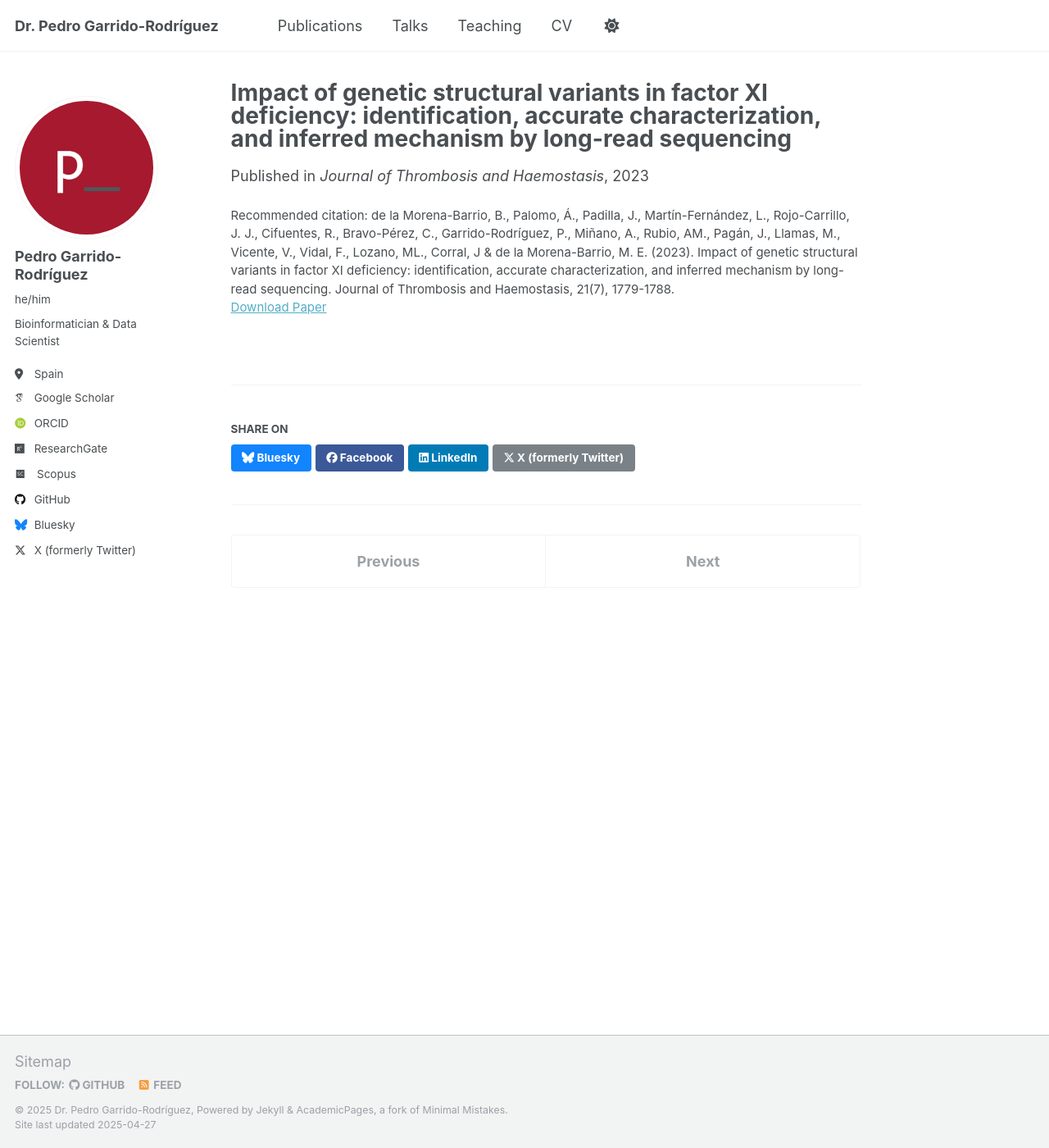
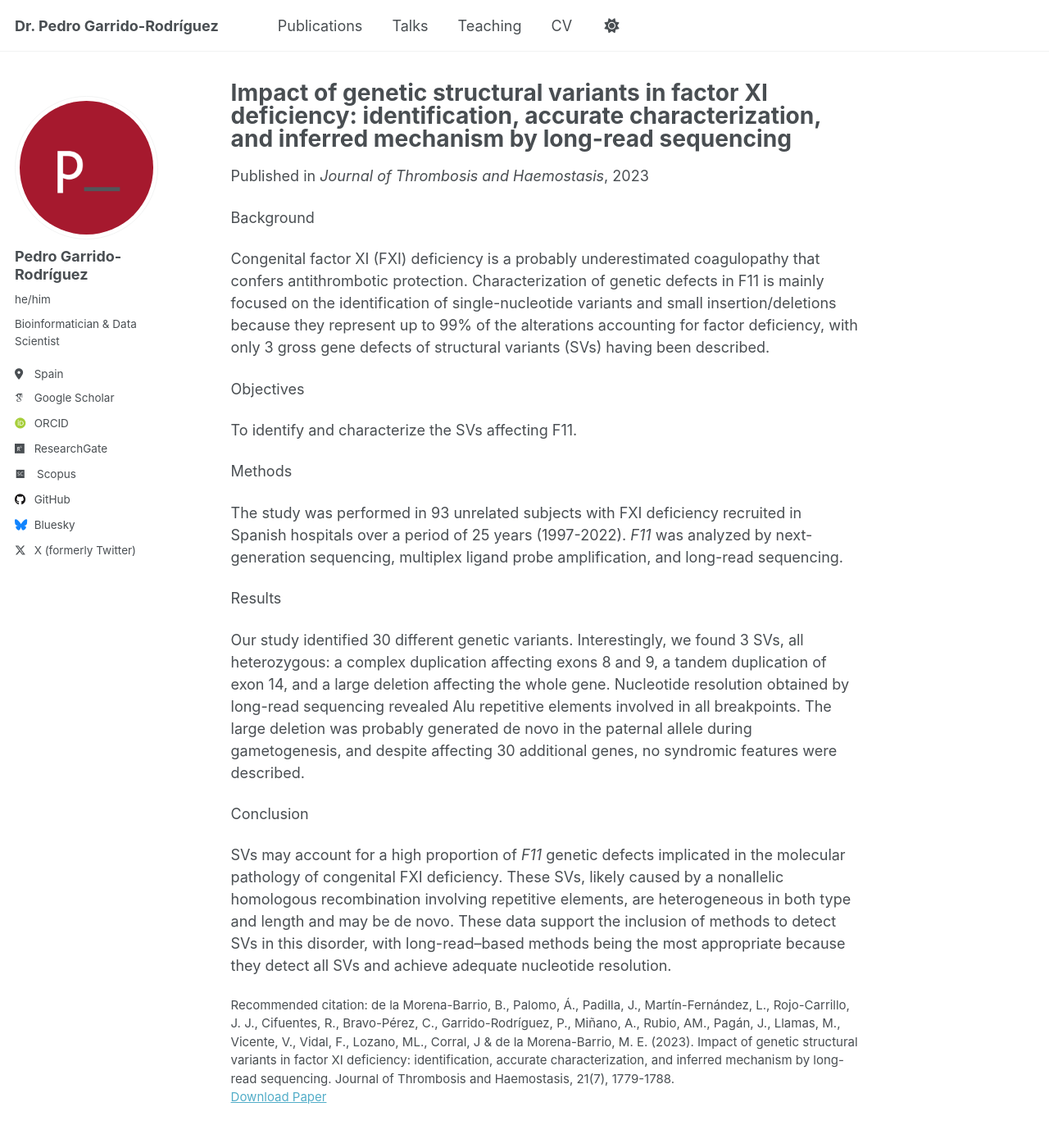
Before and after one commit to pedro-garridor/pedro-garridor.github.io, a Jekyll site: the page built from _publications/2023-03-18.md, in a window 1280 px wide and 1400 px high. Shown: the whole window at 82% size. Built offline with Jekyll 4.4.1, drawn with Linux system fonts in a browser that asks for light colours; some web fonts are replaced.

Commit message:
Update 2023-03-18.md

```diff
--- a/_publications/2023-03-18.md
+++ b/_publications/2023-03-18.md
@@ -8,3 +8,23 @@ venue: 'Journal of Thrombosis and Haemostasis'
 paperurl: 'https://doi.org/10.1016/j.jtha.2023.03.009'
 citation: 'de la Morena-Barrio, B., Palomo, Á., Padilla, J., Martín-Fernández, L., Rojo-Carrillo, J. J., Cifuentes, R., Bravo-Pérez, C., Garrido-Rodríguez, P., Miñano, A., Rubio, AM., Pagán, J., Llamas, M., Vicente, V., Vidal, F., Lozano, ML., Corral, J & de la Morena-Barrio, M. E. (2023). Impact of genetic structural variants in factor XI deficiency: identification, accurate characterization, and inferred mechanism by long-read sequencing. Journal of Thrombosis and Haemostasis, 21(7), 1779-1788.'
 ---
+
+Background
+
+Congenital factor XI (FXI) deficiency is a probably underestimated coagulopathy that confers antithrombotic protection. Characterization of genetic defects in F11 is mainly focused on the identification of single-nucleotide variants and small insertion/deletions because they represent up to 99% of the alterations accounting for factor deficiency, with only 3 gross gene defects of structural variants (SVs) having been described.
+
+Objectives
+
+To identify and characterize the SVs affecting F11.
+
+Methods
+
+The study was performed in 93 unrelated subjects with FXI deficiency recruited in Spanish hospitals over a period of 25 years (1997-2022). *F11* was analyzed by next-generation sequencing, multiplex ligand probe amplification, and long-read sequencing.
+
+Results
+
+Our study identified 30 different genetic variants. Interestingly, we found 3 SVs, all heterozygous: a complex duplication affecting exons 8 and 9, a tandem duplication of exon 14, and a large deletion affecting the whole gene. Nucleotide resolution obtained by long-read sequencing revealed Alu repetitive elements involved in all breakpoints. The large deletion was probably generated de novo in the paternal allele during gametogenesis, and despite affecting 30 additional genes, no syndromic features were described.
+
+Conclusion
+
+SVs may account for a high proportion of *F11* genetic defects implicated in the molecular pathology of congenital FXI deficiency. These SVs, likely caused by a nonallelic homologous recombination involving repetitive elements, are heterogeneous in both type and length and may be de novo. These data support the inclusion of methods to detect SVs in this disorder, with long-read–based methods being the most appropriate because they detect all SVs and achieve adequate nucleotide resolution.
```
